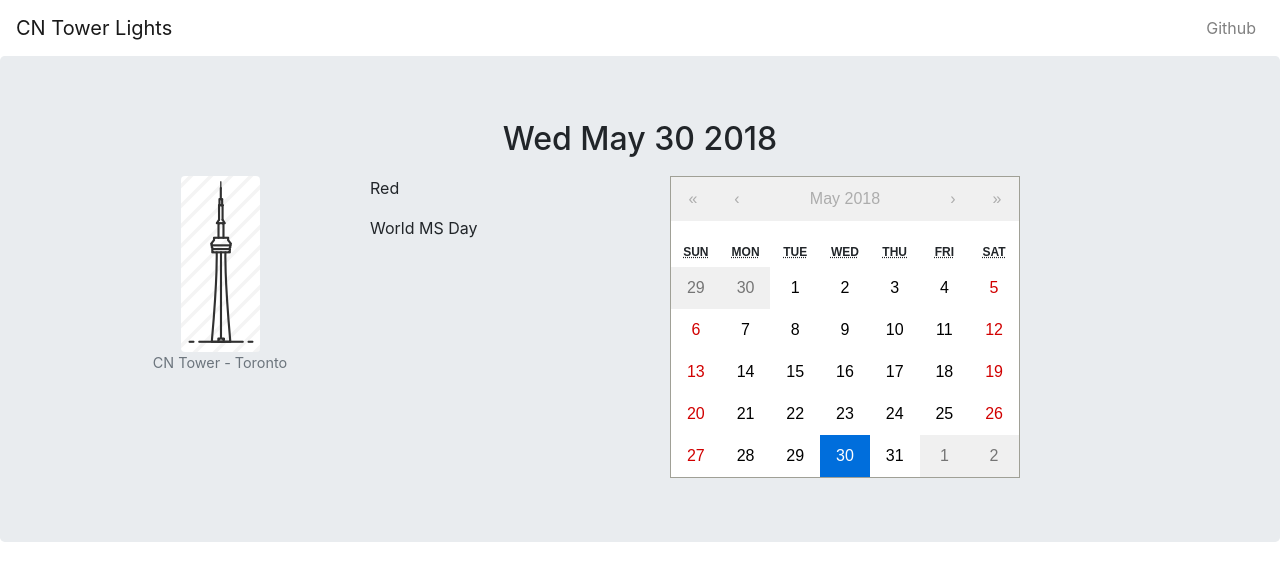
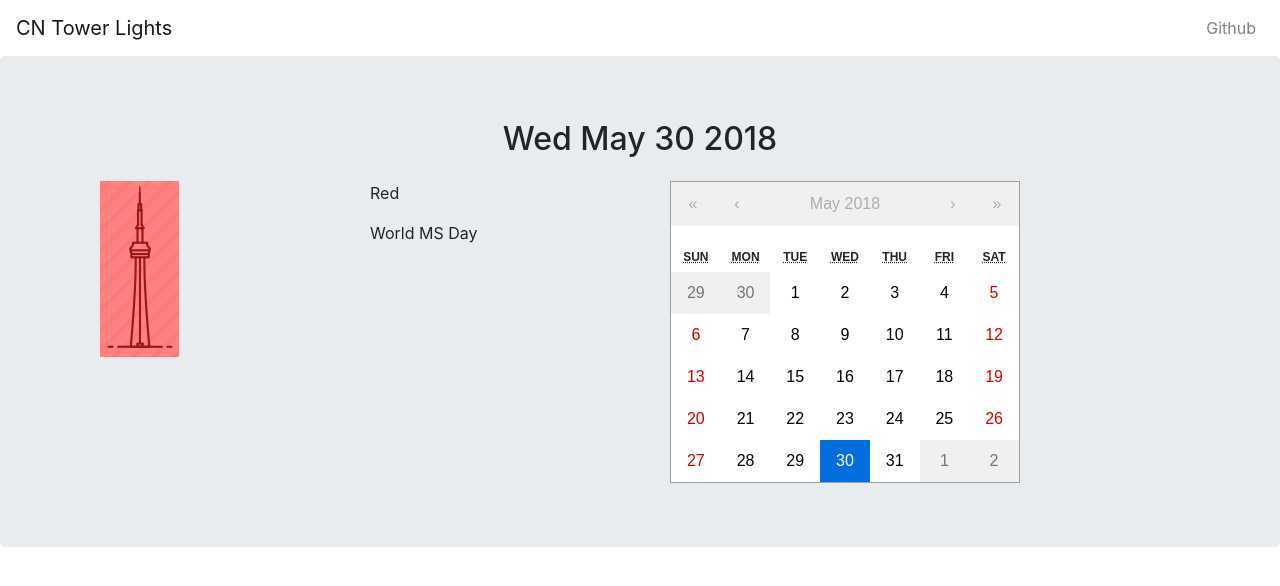
Before and after one commit to alexbelloni/cntower-lights, a React (Create React App) app: page / in a window 1280 px wide. Shown: the top 586 px of the page. Built offline with nearby package versions, Linux system fonts and the light colour scheme.

Commit message:
Added colours and improved layout

```diff
--- a/public/index.html
+++ b/public/index.html
@@ -19,7 +19,7 @@
       work correctly both with client-side routing and a non-root public URL.
       Learn how to configure a non-root public URL by running `npm run build`.
     -->
-    <title>React App</title>
+    <title>CN Tower Lights</title>
   </head>
   <body>
     <noscript>
--- a/src/App.css
+++ b/src/App.css
@@ -26,3 +26,8 @@
   from { transform: rotate(0deg); }
   to { transform: rotate(360deg); }
 }
+
+.App-date {
+  text-align: center;
+  padding-bottom: 15px;
+}
--- a/src/App.js
+++ b/src/App.js
@@ -1,4 +1,5 @@
 import React, { Component } from 'react';
+import './App.css';
 import {
     Collapse,
     Navbar,
@@ -10,11 +11,18 @@ import {
     Container,
     Row,
     Col,
-    Jumbotron,
-    Button
+    Jumbotron
 } from 'reactstrap';
 import Calendar from 'react-calendar';
-import {getStatus} from './lightingSchedule';
+import { getStatus } from './lightingSchedule';
+import TowerPicture from './components/TowerPicture';
+
+const DetailArea = (props) => (
+    <div>
+        <p>{props.status ? props.status.colours : ''}</p>
+        <p>{props.status ? props.status.occasion : ''}</p>
+    </div>
+)
 
 class App extends Component {
     constructor(props) {
@@ -24,19 +32,25 @@ class App extends Component {
         this.state = {
             isOpen: false,
             date: new Date(),
+            towerStatus: null
         };
-        this.onChange = date => this.setState({ date })
+        this.onChange = date => this.setState({ date, towerStatus: getStatus(date.getMonth(), date.getDate()) })
     }
     toggle() {
         this.setState({
             isOpen: !this.state.isOpen
         });
     }
+
+    componentDidMount() {
+        this.setState({ towerStatus: getStatus(this.state.date.getMonth(), this.state.date.getDate()) })
+    }
+
     render() {
         return (
             <div>
                 <Navbar color="inverse" light expand="md">
-                    <NavbarBrand href="/">CN Tower Lights</NavbarBrand>
+                    <NavbarBrand href="/" className="App-title">CN Tower Lights</NavbarBrand>
                     <NavbarToggler onClick={this.toggle} />
                     <Collapse isOpen={this.state.isOpen} navbar>
                         <Nav className="ml-auto" navbar>
@@ -49,7 +63,7 @@ class App extends Component {
 
                 <Jumbotron>
 
-                <h2 style={{textAlign:'center', paddingBottom:10}}>{this.state.date.toDateString()}</h2>
+                    <h2 className="App-date">{this.state.date.toDateString()}</h2>
 
                     <Container>
                         <Row>
@@ -57,14 +71,10 @@ class App extends Component {
                                 <Container>
                                     <Row>
                                         <Col>
-                                            <figure class="figure" class="text-center">
-                                                <img src="tower.png" class="rounded" alt="CN Tower Image"/>
-                                                <figcaption class="figure-caption">CN Tower - Toronto</figcaption>
-                                            </figure>
+                                            <TowerPicture status={this.state.towerStatus} />
                                         </Col>
                                         <Col>
-                                            <p>{getStatus(this.state.date.getMonth(), this.state.date.getDate()).colour}</p>
-                                            <p>{getStatus(this.state.date.getMonth(), this.state.date.getDate()).occasion}</p>
+                                            <DetailArea status={this.state.towerStatus} />
                                         </Col>
                                     </Row>
                                 </Container>
--- /dev/null
+++ b/src/colourManager.js
@@ -0,0 +1,7 @@
+export function getColourArray(colours) {
+    let coloursValue = [];
+    // TODO: split the colours to add into array
+    coloursValue.push(colours.toLowerCase());
+
+    return coloursValue;
+}
--- /dev/null
+++ b/src/components/TowerPicture.css
@@ -0,0 +1,25 @@
+.centered {
+    text-align: center;
+}
+
+img {
+    filter: opacity(50%);
+}
+.red {
+    background-color:red;
+}
+.green {
+    background-color:green;
+}
+.purple {
+    background-color:purple;
+}
+.blue {
+    background-color:blue;
+}
+.teal {
+    background-color:teal;
+}
+.yellow {
+    background-color:yellow;
+}
--- /dev/null
+++ b/src/components/TowerPicture.js
@@ -0,0 +1,24 @@
+import React, { Component } from 'react';
+import './TowerPicture.css';
+import {getColourArray} from '../colourManager';
+
+class TowerPicture extends Component {
+    constructor(props) {
+        super(props);
+    }
+    render() {
+        let myClassName = "figure centered";
+        if(this.props.status) {
+            let array = getColourArray(this.props.status.colours.trim());
+            myClassName = "figure centered".concat(' ', array[0]);
+        }
+
+        return (
+        <figure className={myClassName}>
+            <img src="tower.png" alt="CN Tower" />
+        </figure>
+        );
+    }
+}
+
+export default TowerPicture;
--- a/src/lightingSchedule.js
+++ b/src/lightingSchedule.js
@@ -49,7 +49,7 @@ let monthName = 'May'
 let token = monthName.concat(' ', day, tab);
 
 let occasion = '-';
-let colour = '-';
+let colours = '-';
 
 let indexStartLine = schedule.indexOf(token);
 if(indexStartLine >= 0) {
@@ -60,9 +60,9 @@ if(indexStartLine >= 0) {
 
     let separator = line.indexOf(tab);
     occasion = line.substr(0, separator);
-    colour = line.substr(separator);
+    colours = line.substr(separator);
 }
 
 
-return {occasion: occasion, colour: colour};
+return {occasion: occasion, colours: colours};
 }
```
Also changed, not shown: src/logo.svg (deleted).
